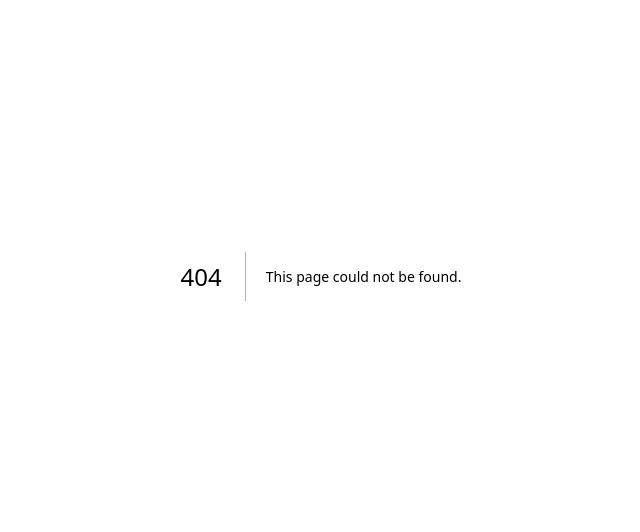
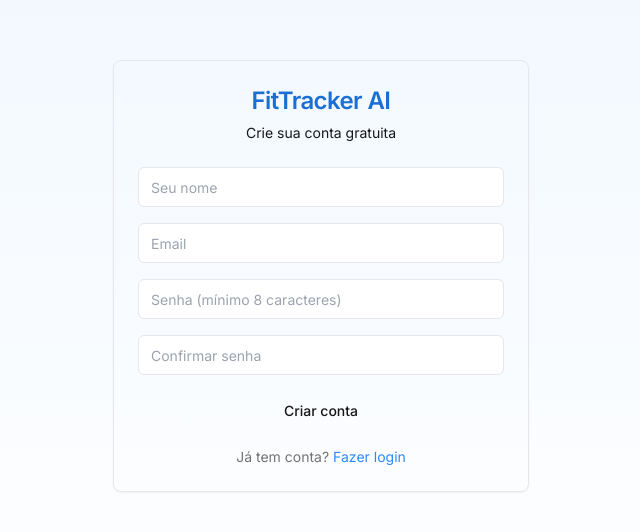
Before and after one commit to Alesiljr/fit-tracker-ai, a Next.js app in the folder packages/web/: page /register in a window 1280 px wide. Before the commit this address had no page. Shown: the part 124-656 px from the top of the page, without its empty margins (319-959 px from the left). Built offline with nearby package versions, Linux system fonts and the light colour scheme; no server answers.

Commit message:
feat: add register page for invite links

```diff
--- /dev/null
+++ b/packages/web/src/app/(auth)/register/page.tsx
@@ -0,0 +1,128 @@
+'use client';
+
+import { useState } from 'react';
+import { useRouter } from 'next/navigation';
+import { createClient } from '@/lib/supabase/client';
+import { Button } from '@/components/ui/button';
+import { Input } from '@/components/ui/input';
+import { Card, CardContent, CardHeader, CardTitle, CardDescription } from '@/components/ui/card';
+
+export default function RegisterPage() {
+  const [email, setEmail] = useState('');
+  const [password, setPassword] = useState('');
+  const [confirmPassword, setConfirmPassword] = useState('');
+  const [name, setName] = useState('');
+  const [error, setError] = useState('');
+  const [loading, setLoading] = useState(false);
+  const [success, setSuccess] = useState(false);
+  const router = useRouter();
+  const supabase = createClient();
+
+  async function handleRegister(e: React.FormEvent) {
+    e.preventDefault();
+    setError('');
+
+    if (!name.trim()) { setError('Preencha seu nome'); return; }
+    if (!email.trim()) { setError('Preencha seu email'); return; }
+    if (password.length < 8) { setError('Senha deve ter no mínimo 8 caracteres'); return; }
+    if (password !== confirmPassword) { setError('Senhas não coincidem'); return; }
+
+    setLoading(true);
+
+    const { error: authError } = await supabase.auth.signUp({
+      email,
+      password,
+      options: {
+        data: { full_name: name.trim() },
+      },
+    });
+
+    if (authError) {
+      if (authError.message.includes('already registered')) {
+        setError('Este email já está cadastrado');
+      } else {
+        setError('Erro ao criar conta. Tente novamente.');
+      }
+      setLoading(false);
+      return;
+    }
+
+    setSuccess(true);
+    setLoading(false);
+
+    // Auto-login and redirect after signup
+    setTimeout(() => {
+      router.push('/dashboard');
+      router.refresh();
+    }, 2000);
+  }
+
+  if (success) {
+    return (
+      <Card>
+        <CardHeader className="text-center">
+          <CardTitle className="text-2xl text-primary-600">Conta criada! 🎉</CardTitle>
+          <CardDescription>
+            Bem-vindo ao FitTracker AI, {name}! Redirecionando...
+          </CardDescription>
+        </CardHeader>
+      </Card>
+    );
+  }
+
+  return (
+    <Card>
+      <CardHeader className="text-center">
+        <CardTitle className="text-2xl text-primary-600">FitTracker AI</CardTitle>
+        <CardDescription>Crie sua conta gratuita</CardDescription>
+      </CardHeader>
+      <CardContent>
+        <form onSubmit={handleRegister} className="space-y-4">
+          <Input
+            type="text"
+            placeholder="Seu nome"
+            value={name}
+            onChange={(e) => setName(e.target.value)}
+            required
+          />
+          <Input
+            type="email"
+            placeholder="Email"
+            value={email}
+            onChange={(e) => setEmail(e.target.value)}
+            required
+          />
+          <Input
+            type="password"
+            placeholder="Senha (mínimo 8 caracteres)"
+            value={password}
+            onChange={(e) => setPassword(e.target.value)}
+            required
+          />
+          <Input
+            type="password"
+            placeholder="Confirmar senha"
+            value={confirmPassword}
+            onChange={(e) => setConfirmPassword(e.target.value)}
+            required
+          />
+
+          {error && (
+            <p className="text-sm text-red-500 text-center">{error}</p>
+          )}
+
+          <Button type="submit" className="w-full" disabled={loading}>
+            {loading ? 'Criando conta...' : 'Criar conta'}
+          </Button>
+        </form>
+
+        <p className="mt-4 text-center text-sm text-neutral-500">
+          Já tem conta?{' '}
+          <a href="/login" className="text-primary-500 hover:underline">
+            Fazer login
+          </a>
+        </p>
+      </CardContent>
+    </Card>
+  );
+}
--- a/packages/web/src/middleware.ts
+++ b/packages/web/src/middleware.ts
@@ -6,6 +6,7 @@ export async function middleware(request: NextRequest) {
   const { pathname } = request.nextUrl;
   if (
     pathname === '/login' ||
+    pathname === '/register' ||
     pathname.startsWith('/auth/') ||
     pathname.startsWith('/_next/') ||
     pathname.includes('.')
```
